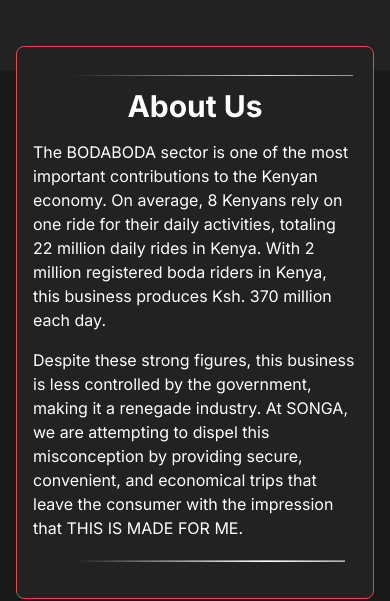
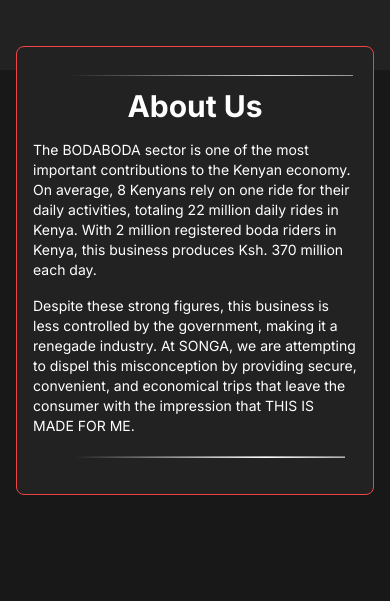
Before and after one commit to komenAnna/Songa, a Next.js app: page / in a window 390 px wide. Shown: the part 767-1368 px from the top of the page. Built offline with nearby package versions, Linux system fonts and the light colour scheme.

Commit message:
[update]: latest changes

```diff
--- a/components/AboutUs/index.tsx
+++ b/components/AboutUs/index.tsx
@@ -1,33 +1,36 @@
+/* eslint-disable @next/next/no-img-element */
 import Image from 'next/image';
 import React from 'react';
 
-
 const AboutUs: React.FC = () => {
   return (
-    // component container
-    <div className="min-w-full h-[80vh] relative my-20 ">
-        <div className='absolute inset-0 bg-[#181818]'>
-          <img src="/assets/images/roads.png"
+    <div className="min-w-full h-[80vh] relative my-20">
+      <div className="absolute inset-0 bg-[#181818] w-full">
+        <img
+          src="/assets/images/roads.png"
           alt="roads"
-                className='hidden md:block w-full md:w-4/5 absolute z-0 -top-[10%] left-0 h-[100%]'
+          className="hidden md:block w-[100%] md:w-4/5 absolute z-0 -top-[10%] left-0 h-[100%]"
         />
 
-          <div className='absolute z-10 flex flex-col justify-center flex-wrap md:flex-row md:gap-x-16 lg:gap-x-15'>
-            <div className="bg-[#222222] rounded-lg  my-4 mx-4  p-4 border border-red-500 text-white -mt-6 w-auto h-auto  md:w-[400px] lg:ml-[24px] lg:mt-6 lg:w-[615px]">
-            <Image className='my-2 mx-auto p-1 md:my-4 md:p-3'
-                            src='/assets/images/line.png'
-                            alt = 'hr'
+        <div className="absolute z-10 flex flex-col justify-center flex-wrap md:flex-row md:gap-x-16 lg:gap-x-15">
+          <div className="bg-[#222222] rounded-lg my-4 mx-4 p-4 border border-red-500 text-white -mt-6 w-auto h-auto md:w-[400px] lg:ml-[24px] lg:mt-6 lg:w-[615px]">
+            <Image
+              className="my-2 mx-auto p-1 md:my-4 md:p-3"
+              src="/assets/images/line.png"
+              alt="hr"
               width={335}
               height={0}
             />
-              <h1 className="text-3xl font-bold mb-4 text-center  md:text-start">About Us</h1>
-              <p>
-                The BODABODA sector is one of the most important contributions to the Kenyan economy. On average, 8 Kenyans rely on one ride for their daily activities, totaling 22 million daily rides in Kenya.
-                With 2 million registered boda riders in Kenya, this business produces Ksh. 370 million each day.
+            <h1 className="text-3xl font-bold mb-4 text-center md:text-start">About Us</h1>
+            <p className="text-sm md:text-base">
+              The BODABODA sector is one of the most important contributions to the Kenyan economy. On average, 8 Kenyans
+              rely on one ride for their daily activities, totaling 22 million daily rides in Kenya. With 2 million
+              registered boda riders in Kenya, this business produces Ksh. 370 million each day.
             </p>
-              <p className="mt-4">
-                Despite these strong figures, this business is less controlled by the government, making it a renegade industry.
-                At SONGA, we are attempting to dispel this misconception by providing secure, convenient, and economical trips that leave the consumer with the impression that THIS IS MADE FOR ME.
+            <p className="mt-4 text-sm md:text-base">
+              Despite these strong figures, this business is less controlled by the government, making it a renegade
+              industry. At SONGA, we are attempting to dispel this misconception by providing secure, convenient, and
+              economical trips that leave the consumer with the impression that THIS IS MADE FOR ME.
             </p>
             <button className="hidden sm:flex mt-4 bg-transparent border border-white rounded-full px-4 py-2 items-center justify-center text-white hover:bg-white hover:text-black transition duration-300">
               Learn more
@@ -41,25 +44,30 @@
                 <path strokeLinecap="round" strokeLinejoin="round" strokeWidth={2} d="M9 5l7 7-7 7" />
               </svg>
             </button>
-          <Image className='my-2 mx-auto p-3 md:my-3 md:p-3'
-              src='/assets/images/line.png'
-              alt = 'hr'
+            <Image
+              className="my-2 mx-auto p-3 md:my-3 md:p-3"
+              src="/assets/images/line.png"
+              alt="hr"
               width={335}
               height={0}
             />
           </div>
-          <div className='lg:flex justify-center items-center gap-12'>
-            <div>
-            <Image className='mx-auto'
+
+        </div>
+        <div className="lg:flex justify-center items-center gap-12">
+          <div className="flex justify-center items-center md:flex-row flex-col">
+            <Image
+              className="mx-auto"
               src="/assets/icons/pngwing.png"
               alt="About Us Image"
               width={658}
               height={0}
             />
           </div>
-            <div>
-            <Image className='hidden md:hidden lg:block'
-            src='/assets/images/miniflag.png'
+          <div className="flex justify-center items-center md:flex-row flex-col">
+            <Image
+              className="hidden md:hidden lg:block"
+              src="/assets/images/miniflag.png"
               alt="kenyan flag"
               width={72}
               height={0}
@@ -68,7 +76,6 @@
         </div>
       </div>
     </div>
-    </div>
   );
 };
 
--- a/components/Services/index.tsx
+++ b/components/Services/index.tsx
@@ -4,7 +4,7 @@
 
 function Services() {
   return (
-    <div className='mx-auto w-full bg-white h-[80vh] mt-20 relative'>
+    <div className='mx-auto w-full bg-white h-[100vh] mt-20 relative'>
         {/* dESKTOP */}
         <div className=' flex flex-col mx-auto absolute -top-[10%] w-full z-0'>
             <h1 className='md:text-3xl uppercase mx-auto text-white font-bold'>how it works</h1>
```
Lines whose indentation alone changed are shown as unchanged.
